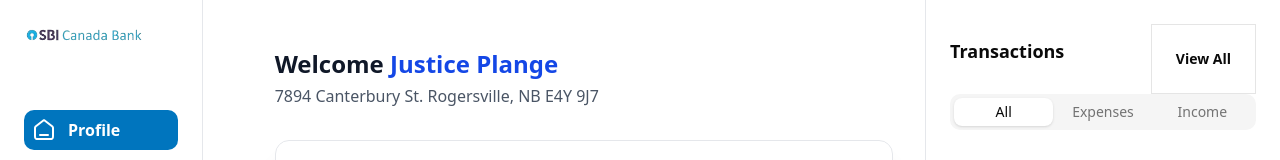
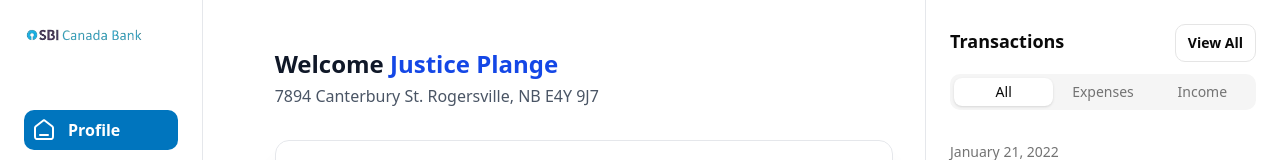
Before and after one commit to ike-nanino/ribc, a Next.js app: page /profile in a window 1280 px wide. Shown: the top 160 px of the page. Built offline with nearby package versions, Linux system fonts and the light colour scheme; no server answers.

Commit message:
Update PasskeyModal styling for improved responsiveness and adjust TransactionSidebar layout for better visual consistency.

```diff
--- a/components/PasskeyModal.tsx
+++ b/components/PasskeyModal.tsx
@@ -73,7 +73,7 @@ function PasskeyModal({ username, password, onSuccess, onClose }: PasskeyModalPr
     <InputOTPSlot
       key={i}
       index={i}
-      className={`text-2xl text-black font-medium justify-center flex border-1 rounded-lg size-12 gap-4 ${
+      className={`text-2xl text-black font-medium justify-center flex border-1 rounded-lg size-12 lg:size-16 lg:text-4xl gap-4 ${
         i < passkey.length ? "border-green-500" : "border-black"
       } focus:border-green-500`}
     />
--- a/components/TransactionSidebar.tsx
+++ b/components/TransactionSidebar.tsx
@@ -100,7 +100,7 @@ interface Transaction {
       <div className='flex justify-between items-center'>
       <h2 className="text-lg font-semibold mb-4">Transactions</h2>
 
-       <div className='p-6 border bg-white/50'>
+       <div className='px-3 py-2 mb-3 rounded-lg border bg-white/50'>
        <h6 className='text-sm font-semibold cursor-pointer'>View All</h6>
        </div>
 
```
